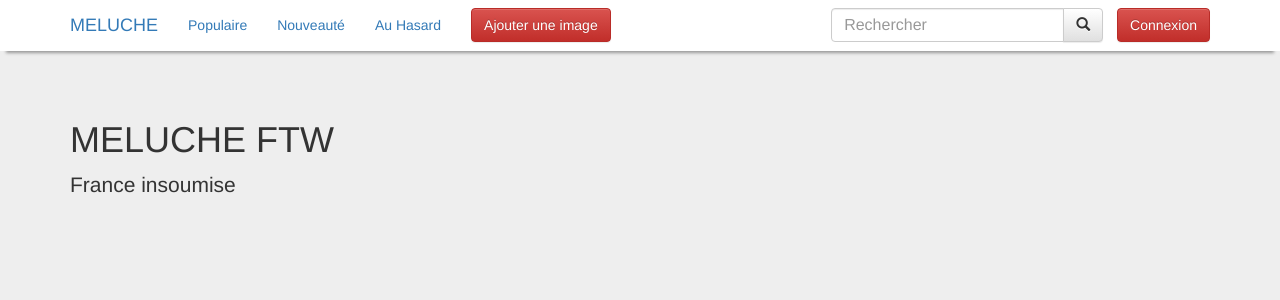
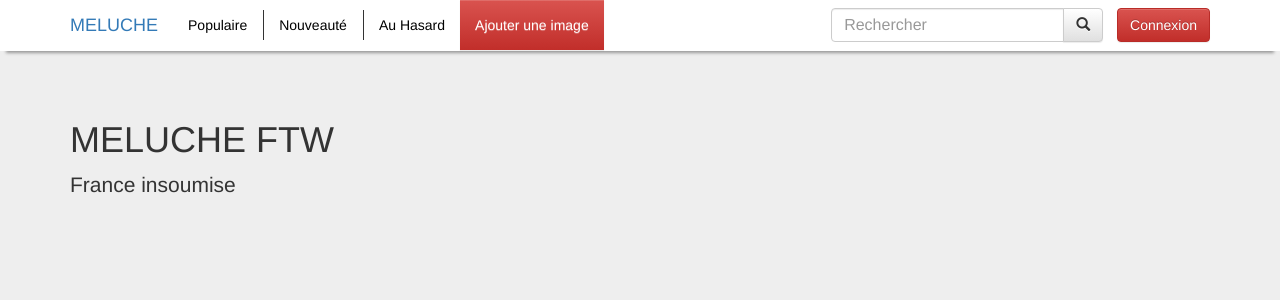
Before and after one commit to Insoumis/melenshack, a PHP site: page / in a window 1280 px wide. Shown: the top 300 px of the page. Run offline with PHP 8.4, Linux system fonts and the light colour scheme; some libraries are stand-ins or nearby versions.

Commit message:
navbar v2

```diff
--- a/index.html
+++ b/index.html
@@ -17,7 +17,7 @@
 <!-- Latest compiled and minified JavaScript -->
 <script src="https://maxcdn.bootstrapcdn.com/bootstrap/3.3.7/js/bootstrap.min.js" integrity="sha384-Tc5IQib027qvyjSMfHjOMaLkfuWVxZxUPnCJA7l2mCWNIpG9mGCD8wGNIcPD7Txa" crossorigin="anonymous" defer async></script>
 
-<script src="https://ajax.googleapis.com/ajax/libs/jquery/3.1.1/jquery.min.js" defer async></script>
+<script src="https://ajax.googleapis.com/ajax/libs/jquery/3.1.1/jquery.min.js"></script>
 </head>
 
 <body>
@@ -35,16 +35,14 @@
 	</div>
 	<div id="navbar" class="collapse navbar-collapse">
 		<ul class="nav navbar-nav">
-			<li class="active"><a href="#">Populaire</a></li>
-			<li><a href="#">Nouveauté</a></li>
-			<li><a href="#">Au Hasard</a></li>
+			<li class="active"><a href="chaud.html">Populaire</a></li>
+			<li class="vdivide"></li>
+			<li><a href="nouveau.html">Nouveauté</a></li>
+			<li class="vdivide"></li>
+			<li><a href="pif.html">Au Hasard</a></li>
+			<li class="btn-danger"><a id="ajouter_img" href="upload.html">Ajouter une image</a></li>
 		</ul>
 
-		<div class="navbar-left">
-		<form class="navbar-form" role="search">
-		<a id="ajouter_img" class="btn btn-danger" role="button" href="#">Ajouter une image</a>
-		</form>
-		</div>
 
 		<div class="navbar-right">
 		<form class="navbar-form" role="search">
@@ -54,7 +52,7 @@
 		<button class="btn btn-default" type="submit"><i class="glyphicon glyphicon-search"></i></button>
 		</div>
 		</div>
-		<a id="connexion" class="btn btn-danger" role="button" href="#">Connexion</a>
+		<a id="connexion" class="btn btn-danger" role="button" href="connexion.html">Connexion</a>
 		</form>
 		</div>
 
--- a/style.css
+++ b/style.css
@@ -1,19 +1,39 @@
 body {
 	background-color: #eee;
 }
-
+.vdivide {
+	margin-top: 10px;
+	width: 2px;
+	height: 30px;
+	border-right: 1px groove #333;
+}
 #main_page {
 	margin-top: 100px;
 
 }
+#ajouter_img:hover, #ajouter_img:focus {
+	background-color: #ac2925;
+}
+#ajouter_img {
+	color: white;
+}
+
+
 .navbar {
-
 	-webkit-box-shadow: 0 8px 3px -6px #999;
 	-moz-box-shadow: 0 8px 3px -6px #999;
 	box-shadow: 0 8px 3px -6px #999;
 
 	vertical-align: middle;
 	background-color: #fff;
+}
+.navbar li {
+	margin-left: 0;
+	margin-right: 0;
+}
+
+.navbar li a {
+	color: black;
 }
 #search {
 	line-height: 55px;
```
